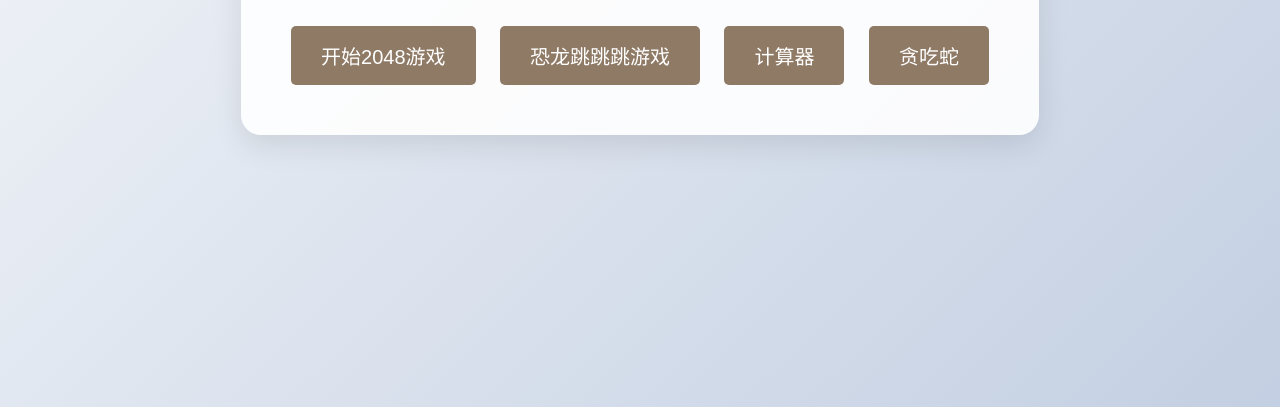
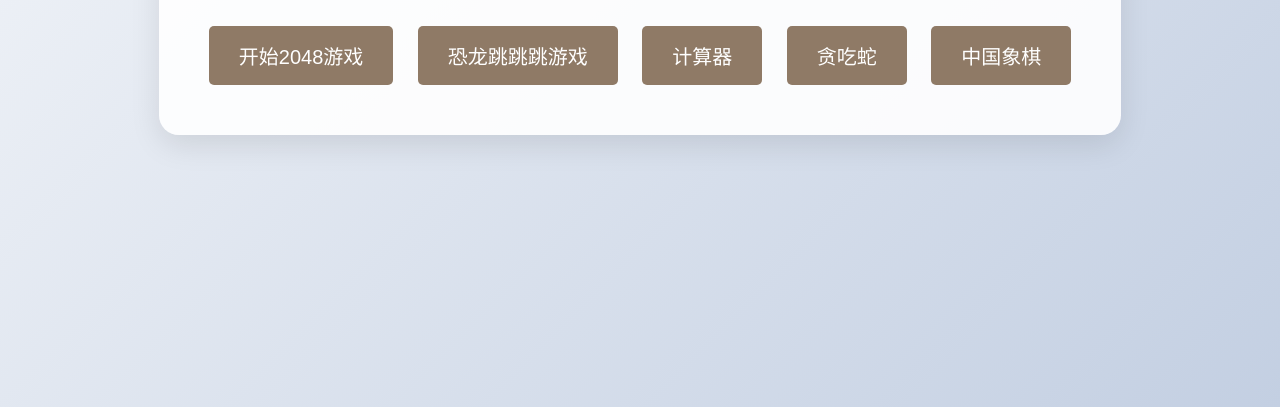
Before and after one commit to xiaocaiji10086/xiaocaiji10086.github.io, a plain HTML site: page index.html in a window 1280 px wide. Shown: the part 393-800 px from the top of the page. Drawn offline with Linux system fonts and the light colour scheme.

Commit message:
主页更新

```diff
--- a/index.html
+++ b/index.html
@@ -57,6 +57,7 @@
         <button onclick="startGame('dino')" class="game-button">恐龙跳跳跳游戏</button>
         <button onclick="startGame('calculator')" class="game-button">计算器</button>
         <button onclick="startGame('Snake')" class="game-button">贪吃蛇</button>
+        <button onclick="startGame('ChineseChess')" class="game-button">中国象棋</button>
     </div>
 
     <script>
@@ -70,6 +71,8 @@
             }
             else if (game === 'Snake') {
                 window.location.href = 'Snake.html';
+            }else if (game === 'ChineseChess') {
+                window.location.href = 'ChineseChess.html';
             }
         }
     </script>
```
